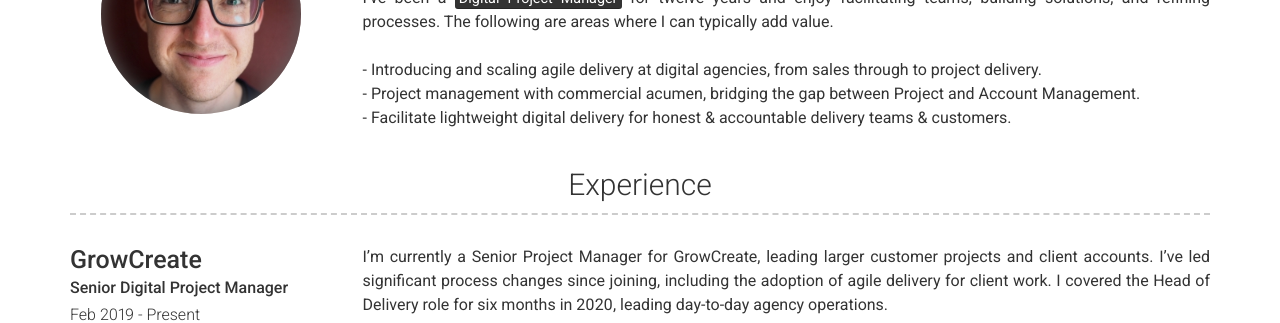
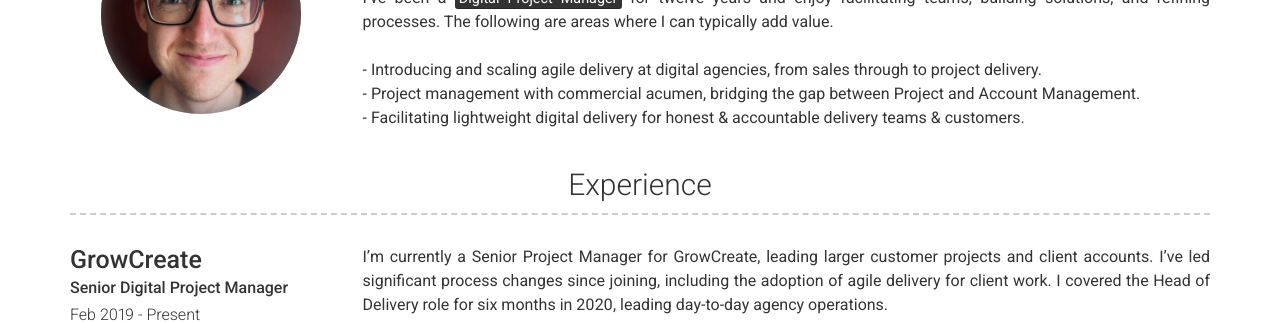
Before and after one commit to csgdavidson/Charlie-Davidson2, a Jekyll site: the page built from index.md, in a window 1280 px wide. Shown: the part 365-688 px from the top of the page. Built offline with Jekyll 4.4.1, drawn with Linux system fonts in a browser that asks for light colours; nearby versions of some CDN libraries.

Commit message:
Update _config.yml

```diff
--- a/_config.yml
+++ b/_config.yml
@@ -22,7 +22,7 @@ about_content:
   I've been a <mark>Digital Project Manager</mark> for twelve years and enjoy facilitating teams, building solutions, and refining processes. The following are areas where I can typically add value.<br><br>
     - Introducing and scaling agile delivery at digital agencies, from sales through to project delivery.<br>
     - Project management with commercial acumen, bridging the gap between Project and Account Management.<br>
-    - Facilitate lightweight digital delivery for honest & accountable delivery teams & customers.
+    - Facilitating lightweight digital delivery for honest & accountable delivery teams & customers.
 
 # Projects Section
 projects_title: Certifications
```
